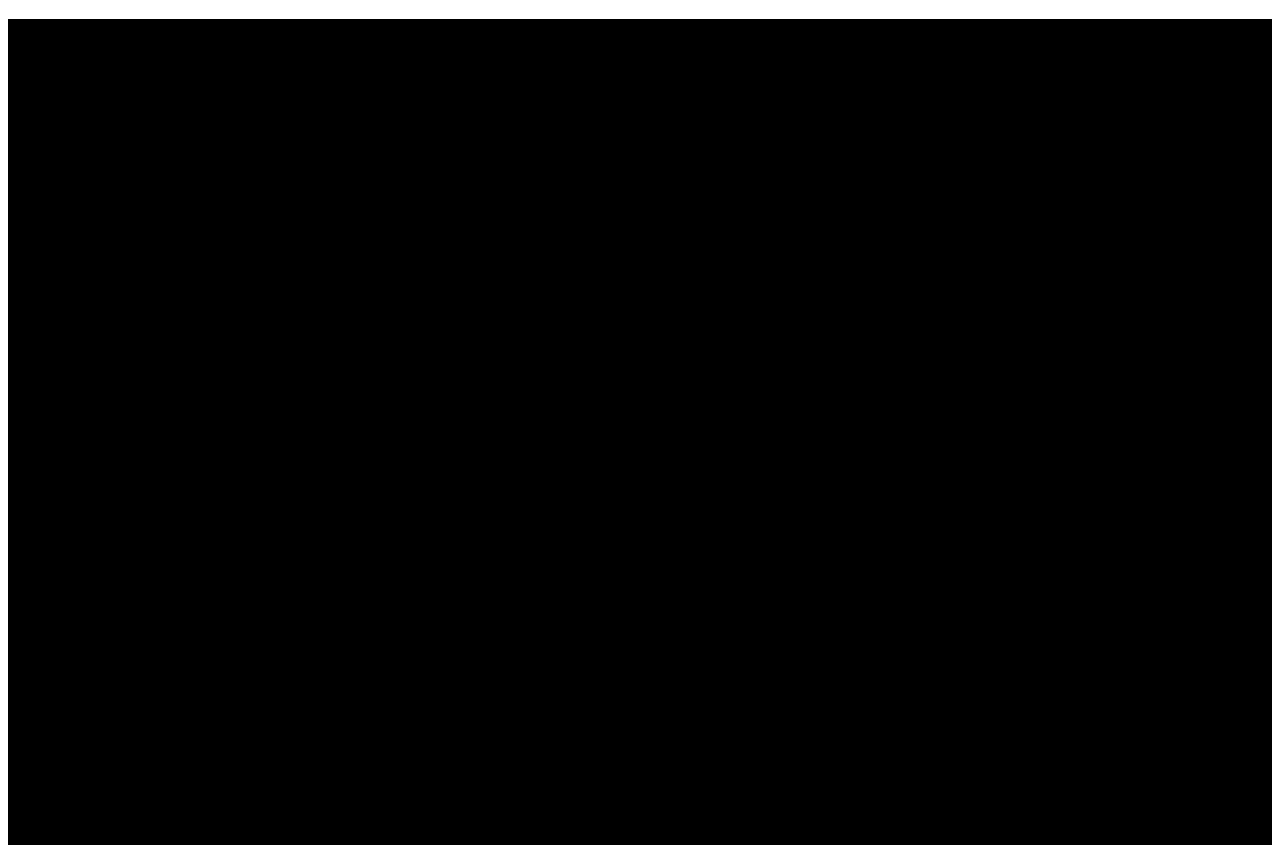
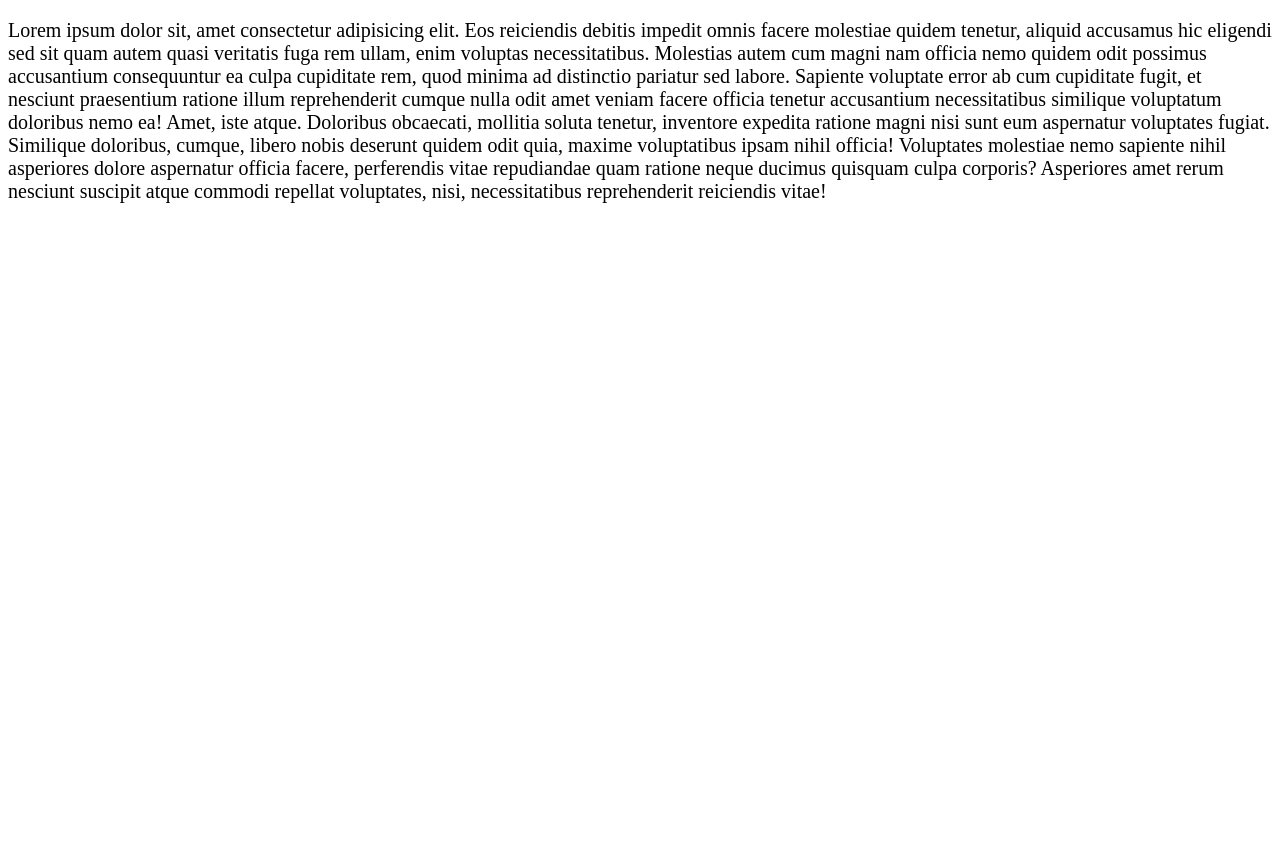
Before and after one commit to jpalesta/Pruebas, a plain HTML site: page index.html in a window 1280 px wide. Shown: the part 167-1012 px from the top of the page. After the commit the page ends 800 px from the top, so only its background shows below. Drawn offline with Linux system fonts and the light colour scheme.

Commit message:
modificaciones desde mí rama git log q git log

```diff
--- a/estilo.css
+++ b/estilo.css
@@ -11,3 +11,6 @@ section{
     height: 50vh;
     background-color: black;
 }
+p {
+    font-size: 20px;
+}
--- a/index.html
+++ b/index.html
@@ -22,9 +22,7 @@
     <main>
         <h1>mi título</h1>
     </main>
-    <section>1</section>
-    <section>2</section>
-    <section>3</section>
-    <section>4</section>
+    <p>Lorem ipsum dolor sit, amet consectetur adipisicing elit. Eos reiciendis debitis impedit omnis facere molestiae quidem tenetur, aliquid accusamus hic eligendi sed sit quam autem quasi veritatis fuga rem ullam, enim voluptas necessitatibus. Molestias autem cum magni nam officia nemo quidem odit possimus accusantium consequuntur ea culpa cupiditate rem, quod minima ad distinctio pariatur sed labore. Sapiente voluptate error ab cum cupiditate fugit, et nesciunt praesentium ratione illum reprehenderit cumque nulla odit amet veniam facere officia tenetur accusantium necessitatibus similique voluptatum doloribus nemo ea! Amet, iste atque. Doloribus obcaecati, mollitia soluta tenetur, inventore expedita ratione magni nisi sunt eum aspernatur voluptates fugiat. Similique doloribus, cumque, libero nobis deserunt quidem odit quia, maxime voluptatibus ipsam nihil officia! Voluptates molestiae nemo sapiente nihil asperiores dolore aspernatur officia facere, perferendis vitae repudiandae quam ratione neque ducimus quisquam culpa corporis? Asperiores amet rerum nesciunt suscipit atque commodi repellat voluptates, nisi, necessitatibus reprehenderit reiciendis vitae!
+    </p>
 </body>
 </html>
```
